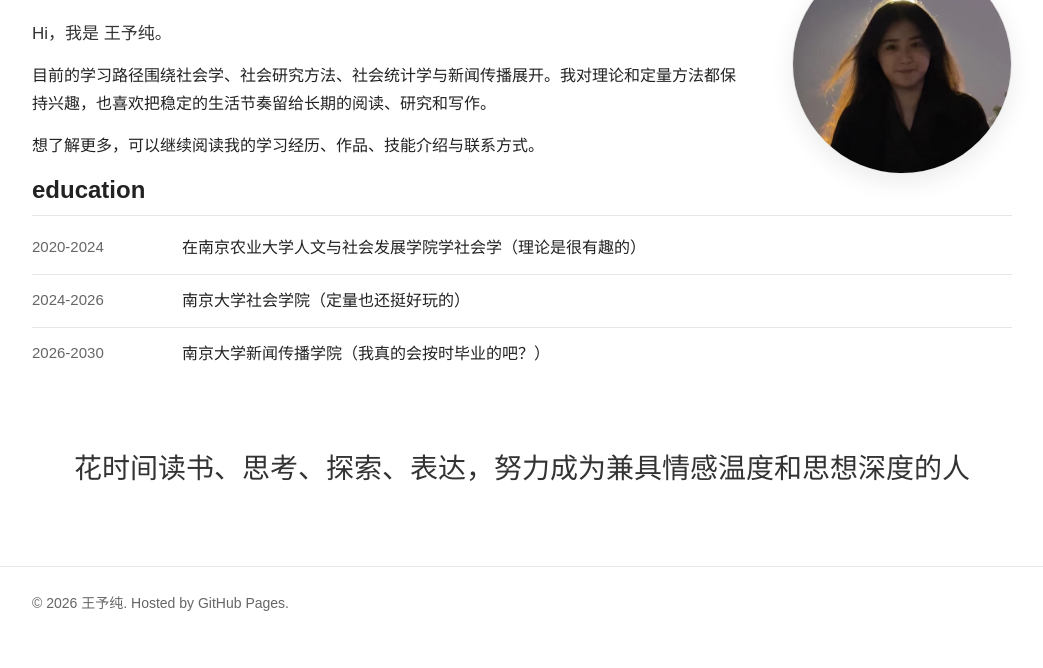
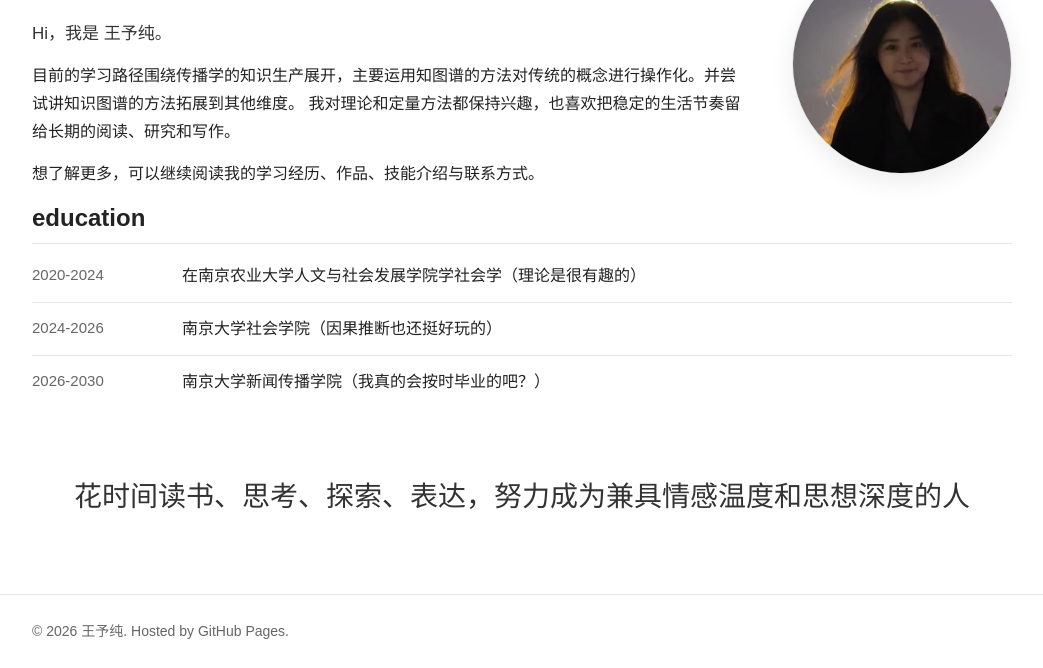
Before and after one commit to mythoswang/mythoswang.github.io, a plain HTML site: page index.html in a window 1280 px wide. Shown: the part 167-835 px from the top of the page, without its empty margins (118-1161 px from the left). Before the commit the page ends 807 px from the top, so only its background shows below. Drawn offline with Linux system fonts and the light colour scheme.

Commit message:
Update index.html

```diff
--- a/index.html
+++ b/index.html
@@ -24,7 +24,9 @@
       <div>
         <h1>王予纯</h1>
         <p class="lead">Hi，我是 王予纯。</p>
-        <p>目前的学习路径围绕社会学、社会研究方法、社会统计学与新闻传播展开。我对理论和定量方法都保持兴趣，也喜欢把稳定的生活节奏留给长期的阅读、研究和写作。</p>
+        <p>目前的学习路径围绕传播学的知识生产展开，主要运用知图谱的方法对传统的概念进行操作化。并尝试讲知识图谱的方法拓展到其他维度。
+          我对理论和定量方法都保持兴趣，也喜欢把稳定的生活节奏留给长期的阅读、研究和写作。</p>
+
         <p>想了解更多，可以继续阅读我的学习经历、作品、技能介绍与联系方式。</p>
       </div>
       <img class="profile-photo" src="头像.jpg" alt="王予纯头像">
@@ -39,7 +41,7 @@
         </li>
         <li>
           <span class="date">2024-2026</span>
-          <span>南京大学社会学院（定量也还挺好玩的）</span>
+          <span>南京大学社会学院（因果推断也还挺好玩的）</span>
         </li>
         <li>
           <span class="date">2026-2030</span>
```
